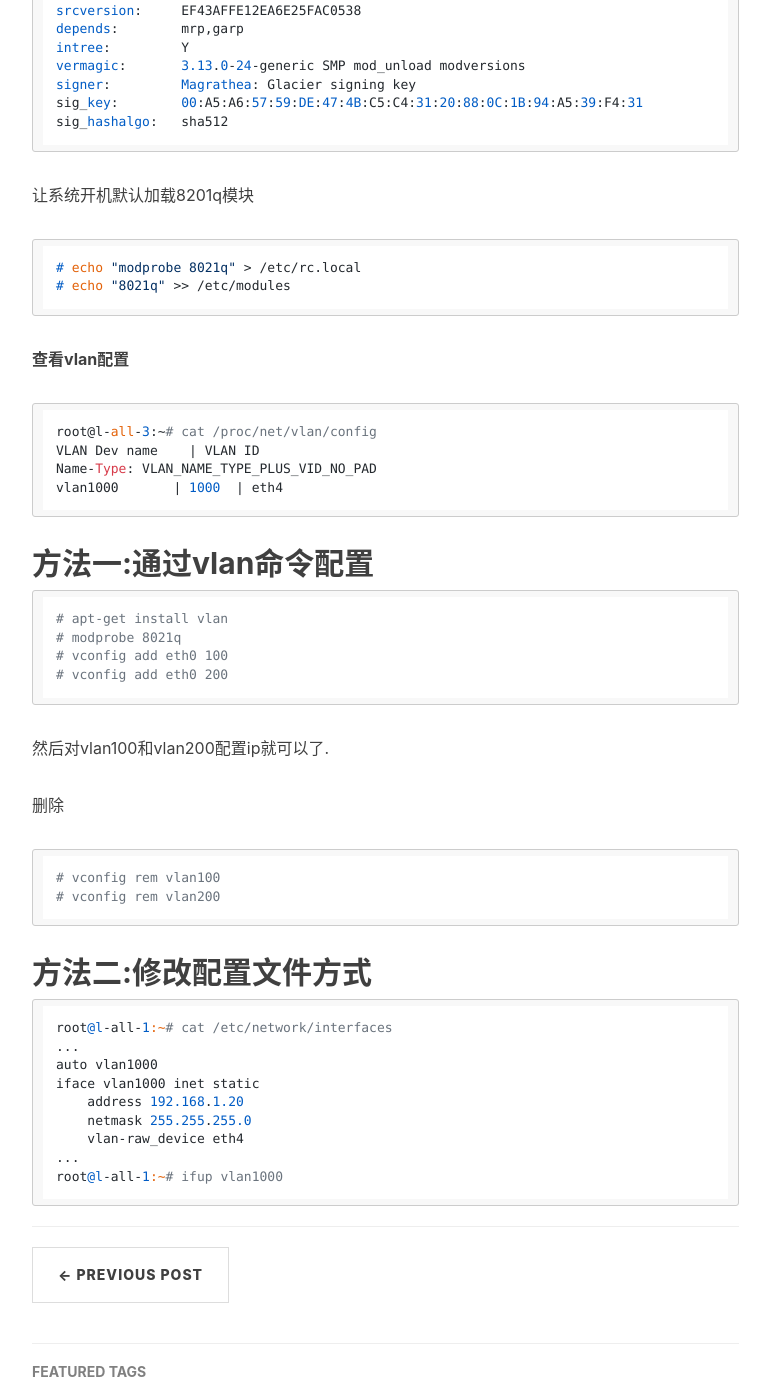
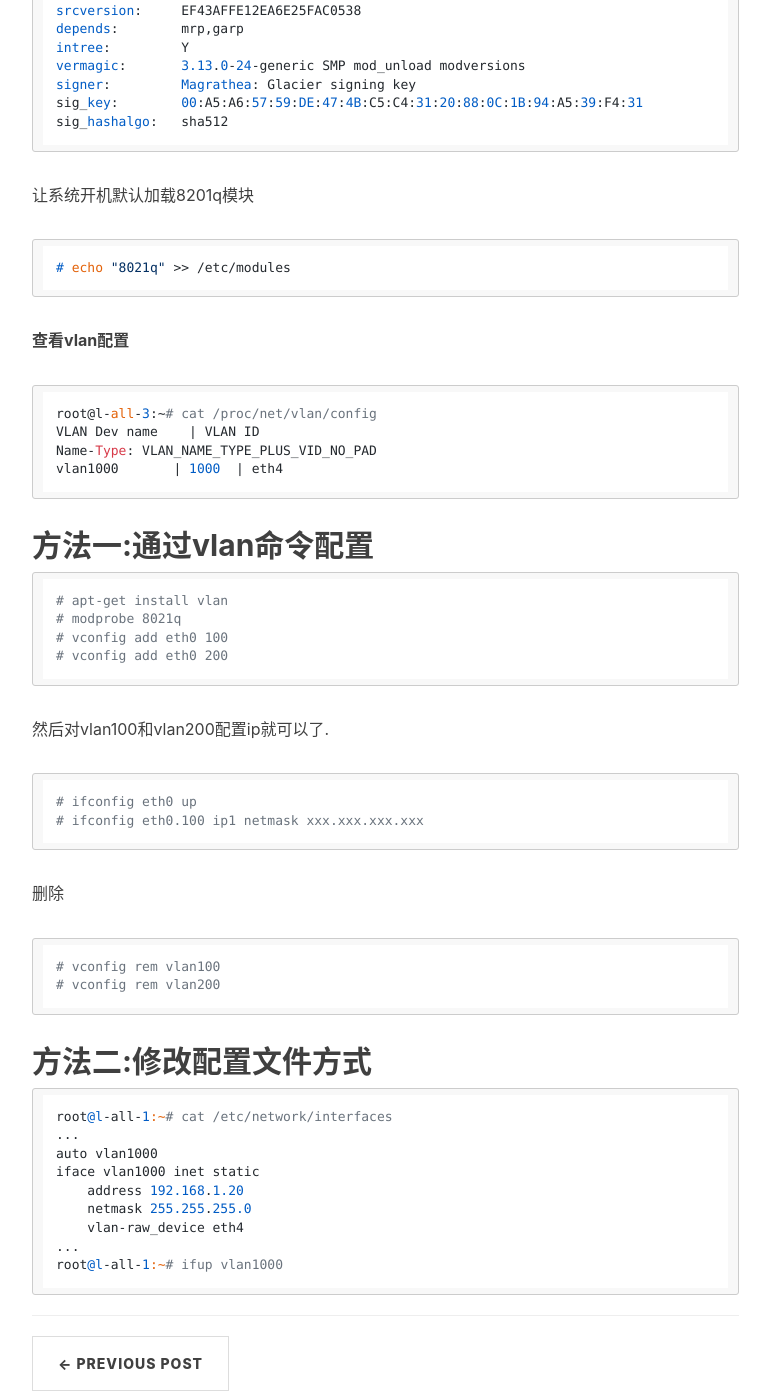
Before and after one commit to fishcried/fishcried.github.io, a Jekyll site: the page built from _posts/2017-06-26-config-vlan-on-linux.md, in a window 1280 px wide and 1400 px high, scrolled down 1173 px. Shown: the whole window, without its empty margins (233-1003 px from the left). Built offline with Jekyll 4.4.1, drawn with Linux system fonts in a browser that asks for light colours; nearby versions of some CDN libraries; comment, search, counter and statistics services are not loaded.

Commit message:
Fix 错别字

````diff
--- a/_posts/2017-06-26-config-vlan-on-linux.md
+++ b/_posts/2017-06-26-config-vlan-on-linux.md
@@ -45,7 +45,6 @@ sig_hashalgo:   sha512
 让系统开机默认加载8201q模块
 
 ```
-# echo "modprobe 8021q" >  /etc/rc.local
 # echo "8021q" >> /etc/modules
 ```
 
@@ -69,6 +68,11 @@ vlan1000       | 1000  | eth4
 
 然后对vlan100和vlan200配置ip就可以了.
 
+```
+# ifconfig eth0 up
+# ifconfig eth0.100 ip1 netmask xxx.xxx.xxx.xxx
+```
+
 
 删除
 
````
